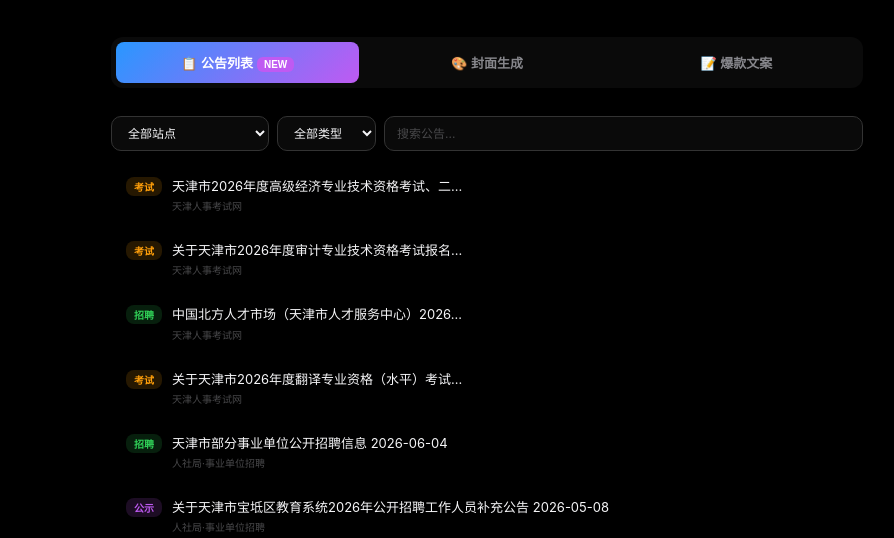
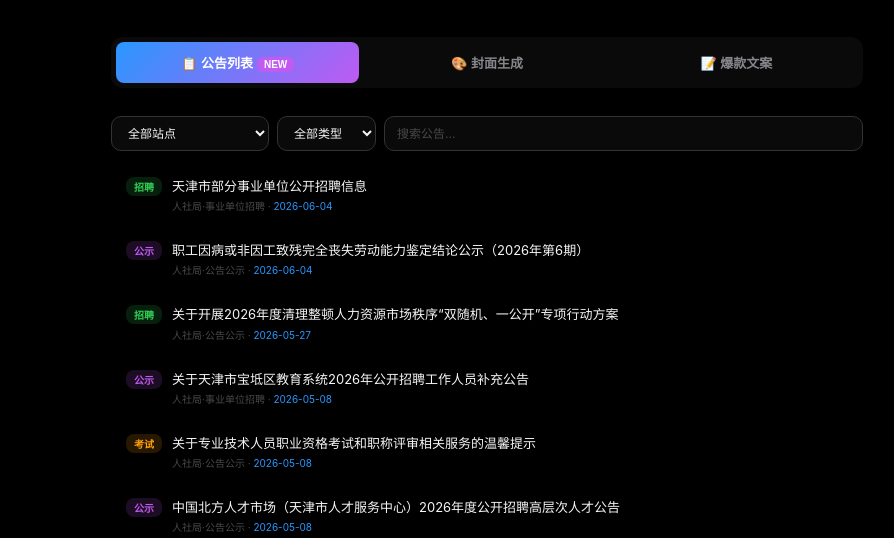
Before and after one commit to zhengchen712-cpu/vibecodingnew, a plain HTML site: page templates/index.html in a window 1280 px wide. Shown: the part 262-800 px from the top of the page, without its empty margins (153-1047 px from the left). Drawn offline with Linux system fonts and the light colour scheme.

Commit message:
fix: 修复封面生成 float 报错 + 公告列表显示发布日期并按日期降序

```diff
--- a/templates/index.html
+++ b/templates/index.html
@@ -156,12 +156,25 @@
   if (cat !== "all") arts = arts.filter(a => a.category === cat);
   if (q) arts = arts.filter(a => a.title.toLowerCase().includes(q) || a.site.toLowerCase().includes(q));
 
+  // 从标题中提取发布日期 (格式: YYYY-MM-DD)，按日期降序排列
+  const dateReg = /(\d{4}-\d{2}-\d{2})/;
+  arts = arts.slice().sort((a, b) => {
+    const ma = (a.title || "").match(dateReg);
+    const mb = (b.title || "").match(dateReg);
+    const da = ma ? ma[1] : "0000-00-00";
+    const db = mb ? mb[1] : "0000-00-00";
+    return db.localeCompare(da);
+  });
+
   const list = document.getElementById("articleList");
   list.innerHTML = arts.map((a,i) => {
     const sel = selectedArticle && selectedArticle.link === a.link ? " selected" : "";
+    const m = (a.title || "").match(dateReg);
+    const dateStr = m ? m[1] : "";
+    const titleClean = m ? a.title.replace(dateReg, "").replace(/\s+$/, "") : a.title;
     return `<div class="article-item${sel}" onclick="pickArticle(${ARTICLES.indexOf(a)})">
       <span class="cat-badge ${catClassMap[a.category]||'cat-recruit'}">${a.category}</span>
-      <div class="art-info"><div class="art-title">${a.title}</div><div class="art-meta">${a.site}</div></div>
+      <div class="art-info"><div class="art-title">${titleClean}</div><div class="art-meta">${a.site}${dateStr ? ' · <span style="color:var(--blue)">'+dateStr+'</span>' : ''}</div></div>
     </div>`;
   }).join("");
 }
```
Also changed, not shown: 1 other file.
